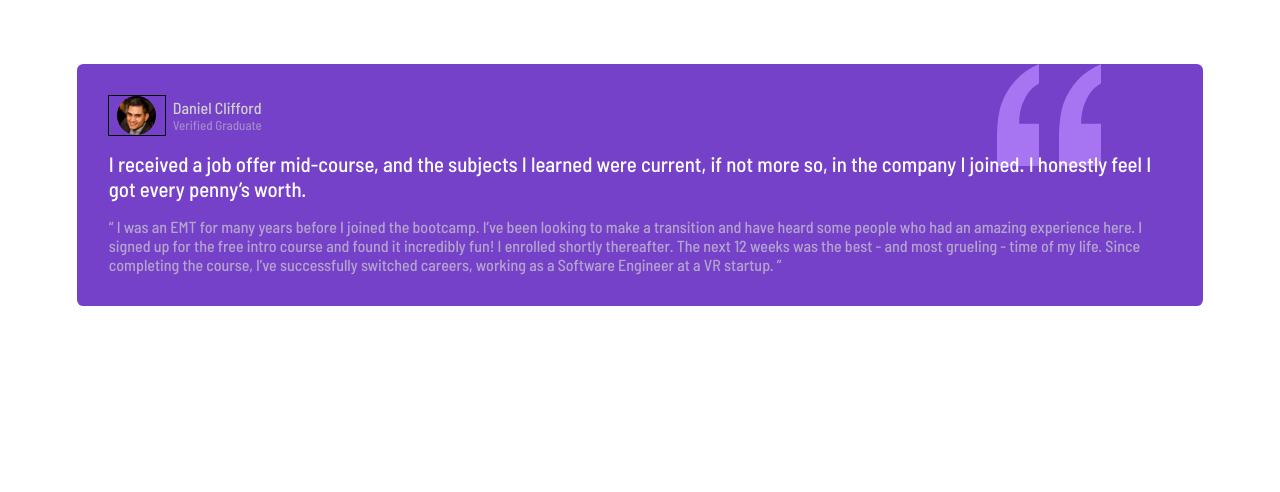
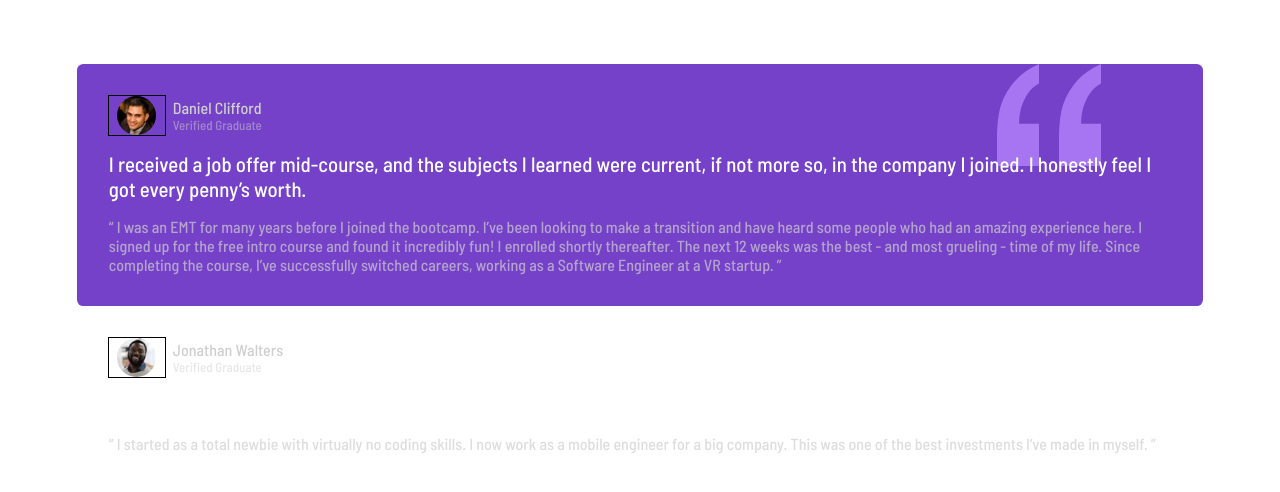
Before and after one commit to syzwnftr/testimonial-grid-section, a plain HTML site: page index.html in a window 1280 px wide. Drawn offline with Linux system fonts and the light colour scheme.

Commit message:
Added review-2

```diff
--- a/index.html
+++ b/index.html
@@ -13,7 +13,7 @@
       <div class="review review-1">
         <div class="user">
           <div class="img-div">
-            <img src="./images/image-daniel.jpg" alt="Daniel Clifford" class="profile-img">
+            <img src="./images/image-daniel.jpg" alt="Daniel Clifford" class="profile-img daniel-img">
           </div>
           <div class="name-graduate">
             <p class="name">Daniel Clifford</p>
@@ -28,7 +28,20 @@
           The next 12 weeks was the best - and most grueling - time of my life. Since completing
           the course, I’ve successfully switched careers, working as a Software Engineer at a VR startup. ”</p>
       </div>
-      <div class="review review-2"></div>
+      <div class="review review-2">
+        <div class="user">
+          <div class="img-div">
+            <img src="./images/image-jonathan.jpg" alt="Daniel Clifford" class="profile-img jonathan-img">
+          </div>
+          <div class="name-graduate">
+            <p class="name"> Jonathan Walters</p>
+            <p class="title">Verified Graduate</p>
+          </div>
+        </div>
+        <p class="feedback">The team was very supportive and kept me motivated</p>
+        <p class="description"> “ I started as a total newbie with virtually no coding skills. I now work as a mobile engineer
+          for a big company. This was one of the best investments I’ve made in myself. ”</p>
+      </div>
       <div class="review review-3"></div>
       <div class="review review-4"></div>
       <div class="review review-5"></div>
@@ -39,13 +52,12 @@
 
 
 
-  Jonathan Walters
-  Verified Graduate
 
-  The team was very supportive and kept me motivated
 
-  “ I started as a total newbie with virtually no coding skills. I now work as a mobile engineer
-  for a big company. This was one of the best investments I’ve made in myself. ”
+
+
+
+
 
   Jeanette Harmon
   Verified Graduate
```
